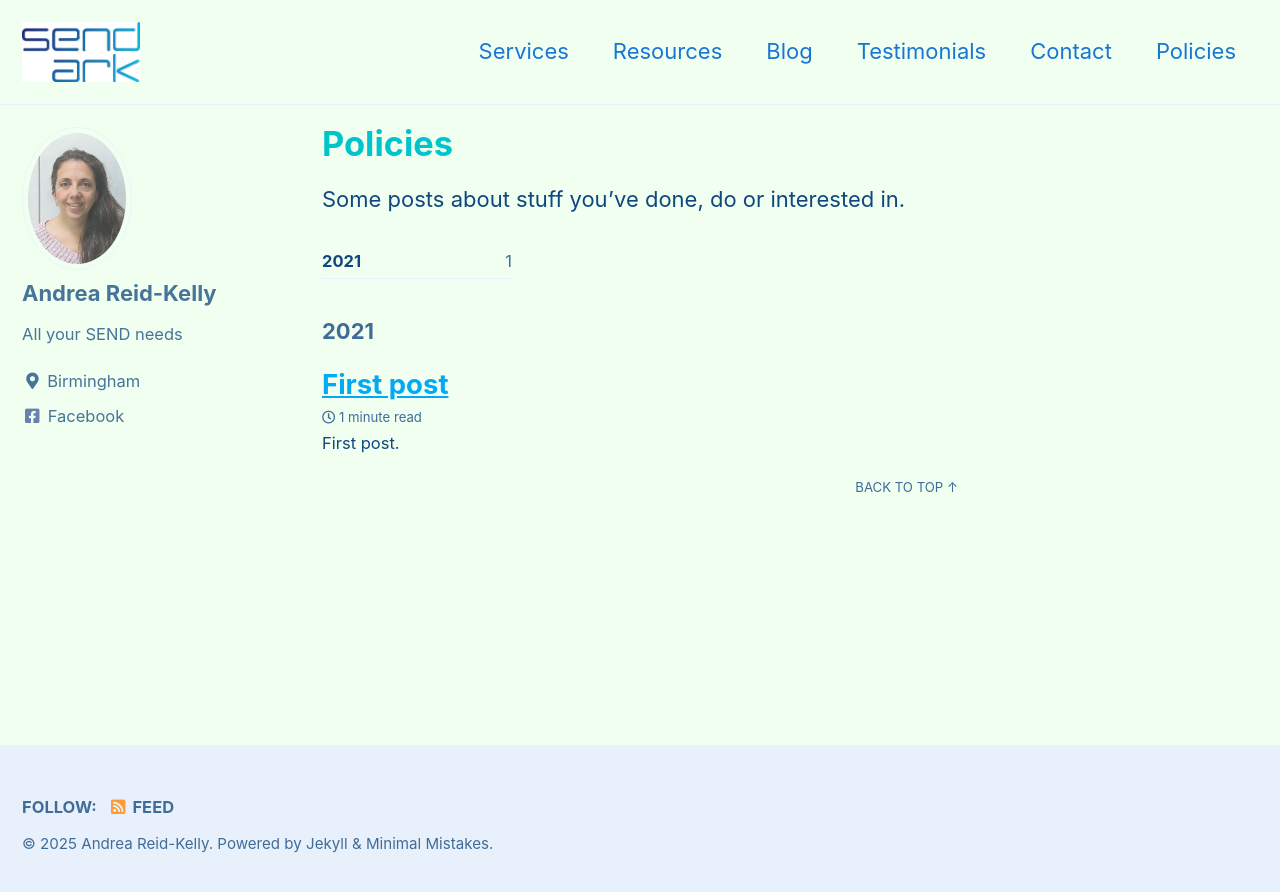
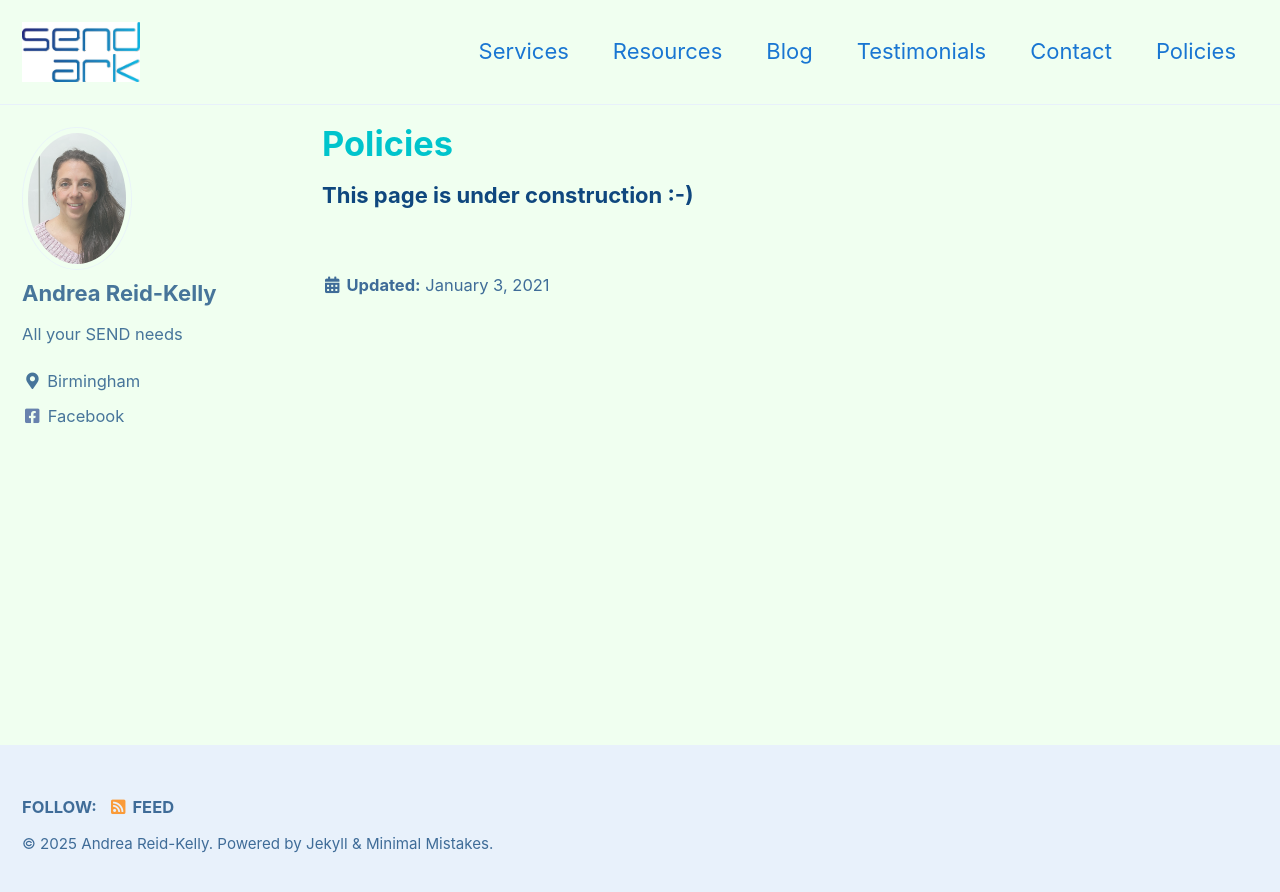
Before and after one commit to send-ark/sendark, a Jekyll site: the page built from _pages/policies.md, in a window 1280 px wide. Shown: the top 892 px of the page. Built offline with Jekyll 4.4.1, drawn with Linux system fonts in a browser that asks for light colours; cached includes are drawn as plain includes.

Commit message:
swapping policies and blog

```diff
--- a/_pages/policies.md
+++ b/_pages/policies.md
@@ -1,8 +1,7 @@
 ---
 permalink: /policies/
 title: "Policies"
-excerpt: "Some posts about stuff you've done, do or interested in."
-layout: posts
+excerpt: "I'm free."
 layouts_gallery:
   - url: /assets/images/mm-layout-splash.png
     image_path: /assets/images/mm-layout-splash.png
@@ -17,4 +16,4 @@ last_modified_at: 2021-01-03T10:15:22-04:00
 toc: false
 ---
 
-Some posts about stuff you've done, do or interested in.
+**This page is under construction :-)**
```
Also changed, not shown: _pages/blog.md (+3 -2 lines).
